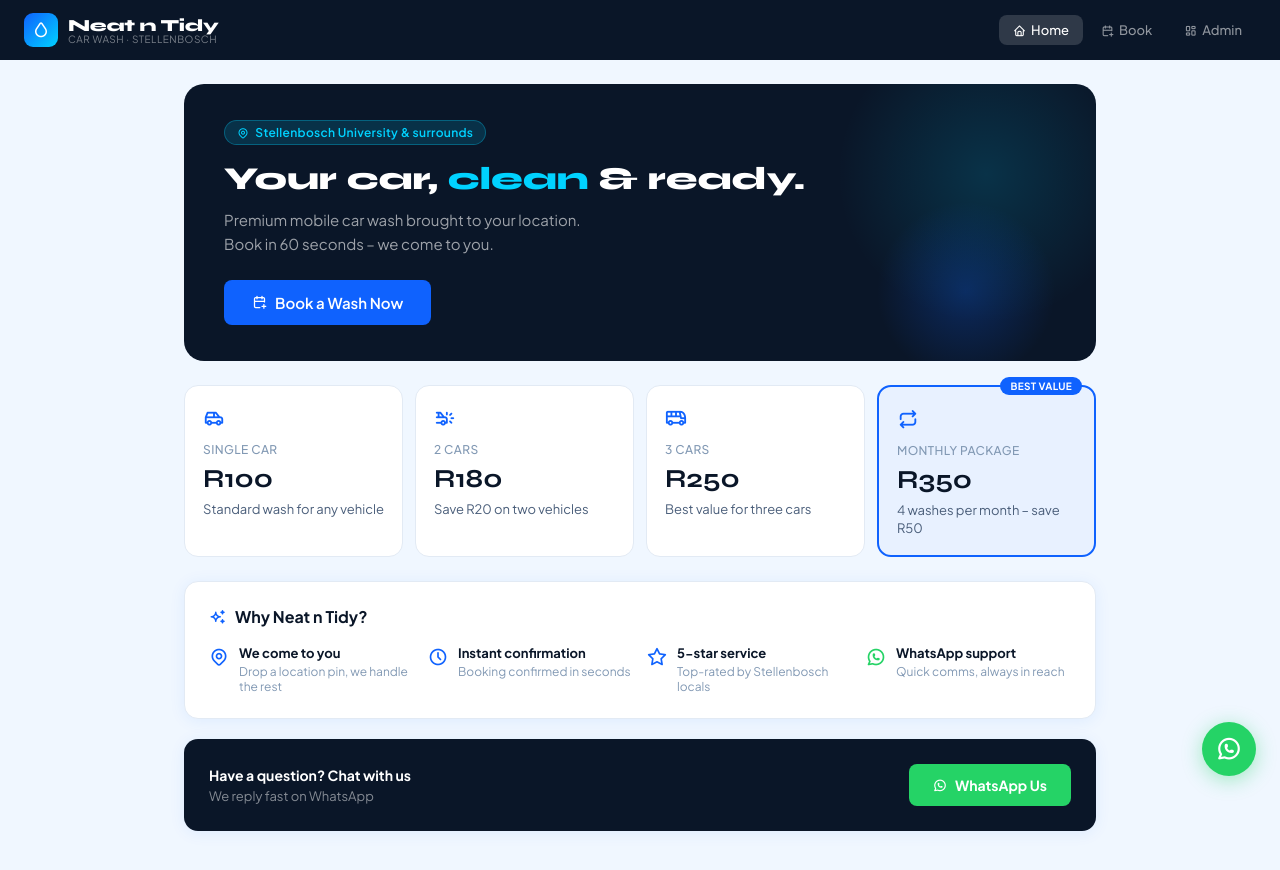
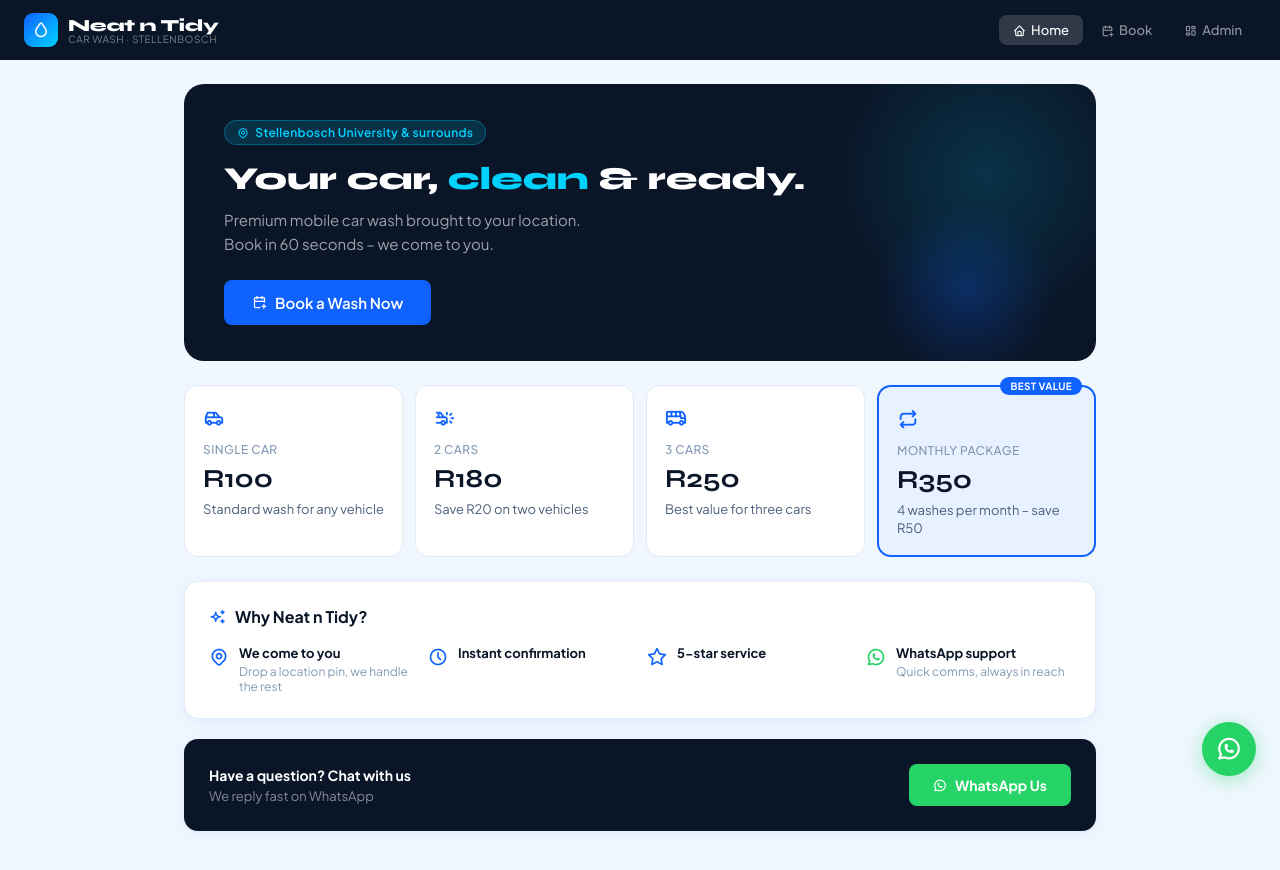
Before and after one commit to sinakos-lab/NNT-APP, a website: page neatntidy/public/index.html in a window 1280 px wide. Drawn offline with Linux system fonts and the light colour scheme; no server answers.

Commit message:
Removed feature descriptions

```diff
--- a/neatntidy/public/index.html
+++ b/neatntidy/public/index.html
@@ -94,14 +94,14 @@
             <i class="ti ti-clock feature-icon" aria-hidden="true"></i>
             <div>
               <div class="feature-title">Instant confirmation</div>
-              <div class="feature-desc">Booking confirmed in seconds</div>
+
             </div>
           </div>
           <div class="feature-item">
             <i class="ti ti-star feature-icon" aria-hidden="true"></i>
             <div>
               <div class="feature-title">5-star service</div>
-              <div class="feature-desc">Top-rated by Stellenbosch locals</div>
+
             </div>
           </div>
           <div class="feature-item">
```
